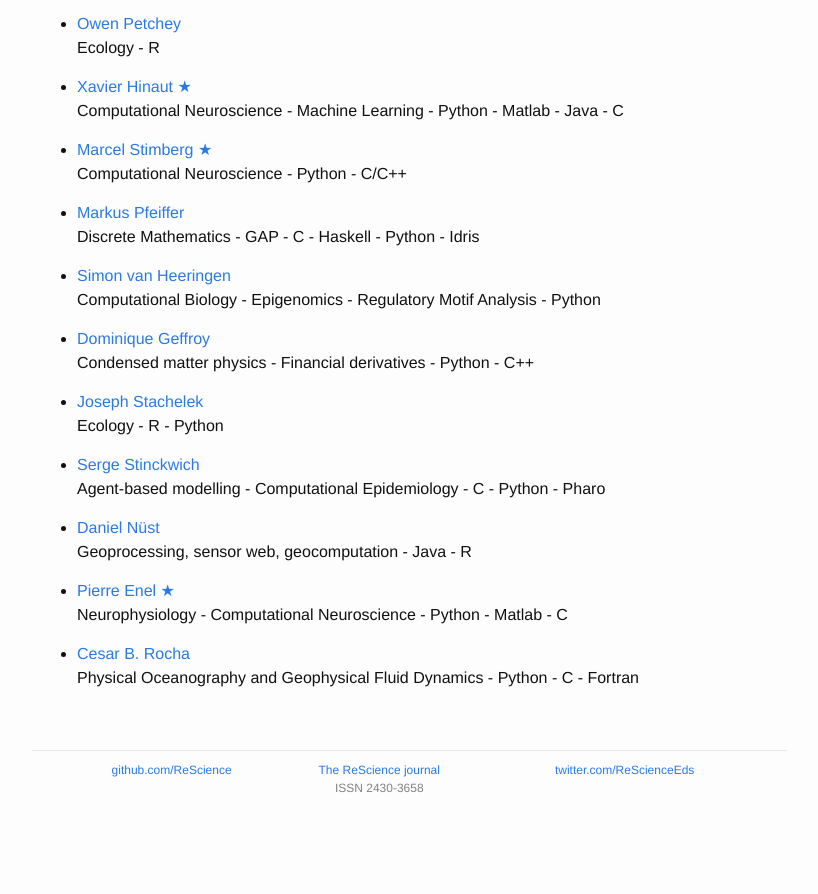
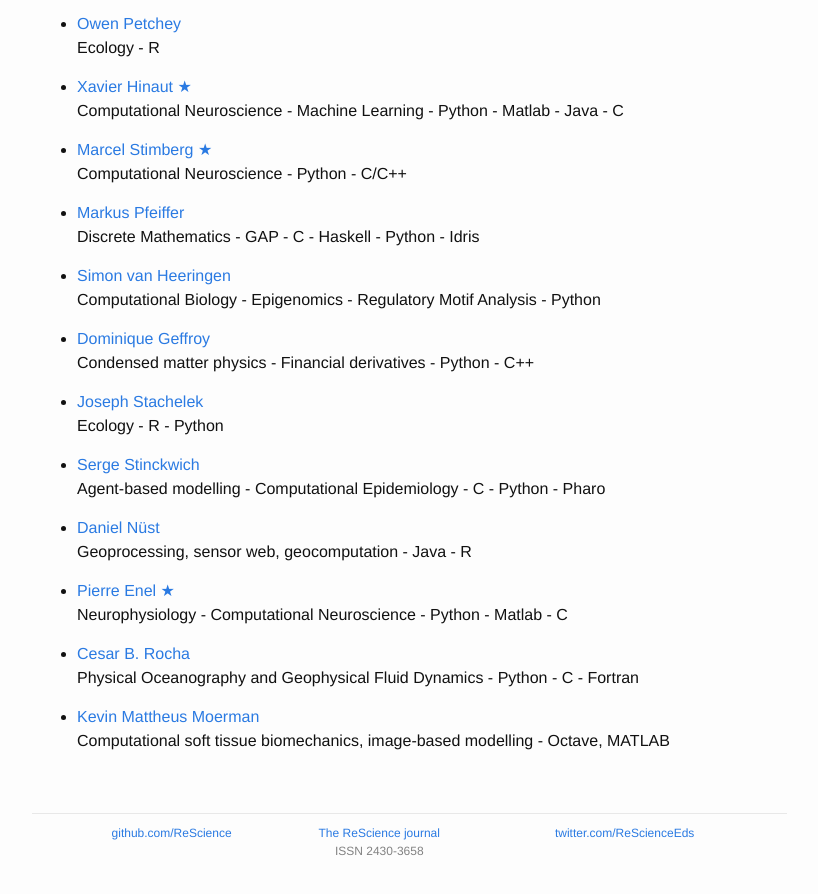
Before and after one commit to ReScience/rescience.github.io, a Jekyll site: the page built from 04-board.md, in a window 1280 px wide and 900 px high, scrolled down 2526 px. Shown: the top 894 px of the window, without its empty margins (223-1041 px from the left). Built offline with Jekyll 4.4.1, drawn with Linux system fonts in a browser that asks for light colours; before the commit the page ends 3363 px from its top, so only the background shows below that.

Commit message:
Updated board

```diff
--- a/04-board.md
+++ b/04-board.md
@@ -163,3 +163,6 @@ accepts submissions in other open source languages.
 
 * [Cesar B. Rocha](https://github.com/crocha700)
   Physical Oceanography and Geophysical Fluid Dynamics - Python - C - Fortran
+
+* [Kevin Mattheus Moerman](https://github.com/Kevin-Mattheus-Moerman)
+  Computational soft tissue biomechanics, image-based modelling - Octave, MATLAB
```
